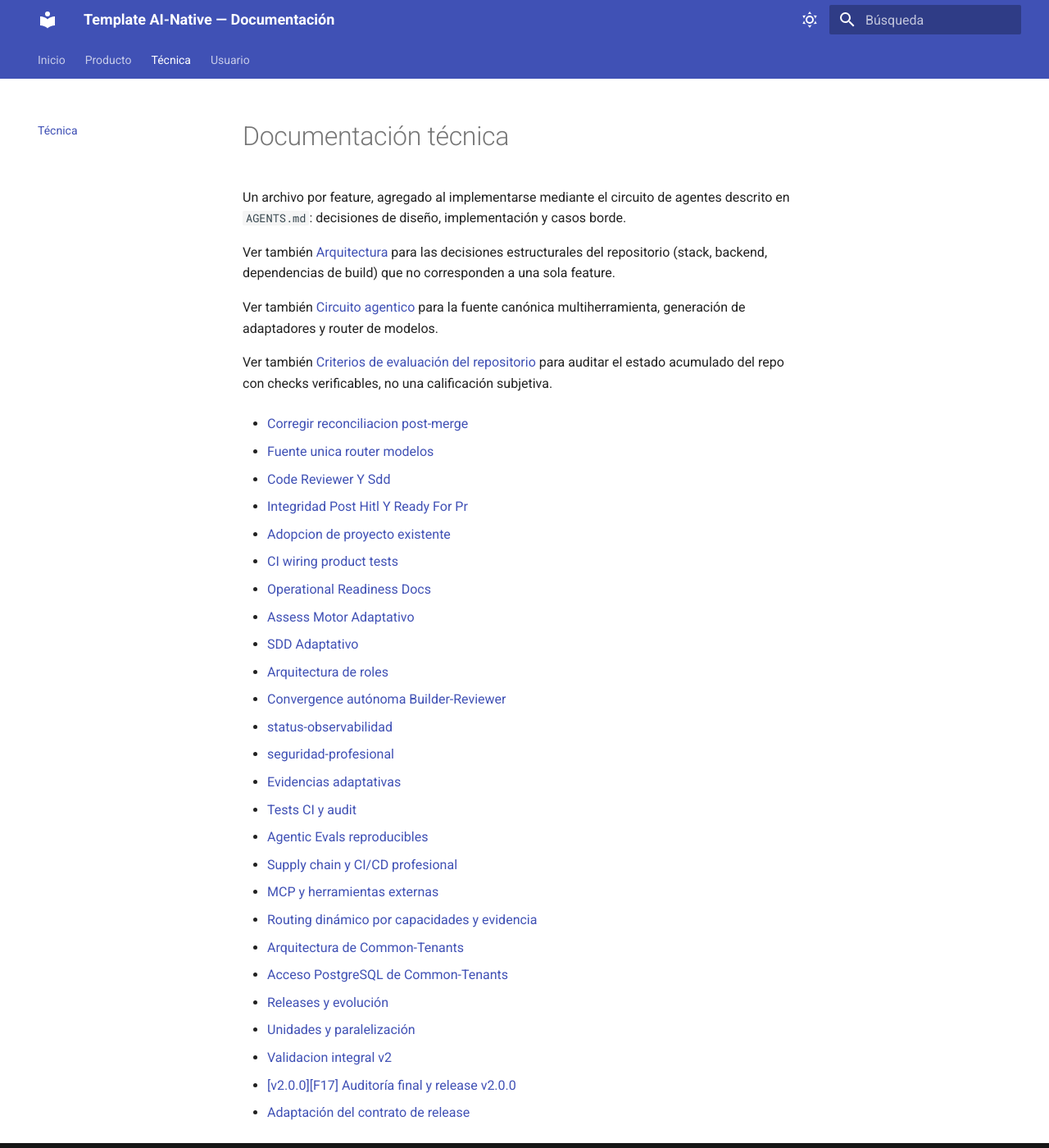
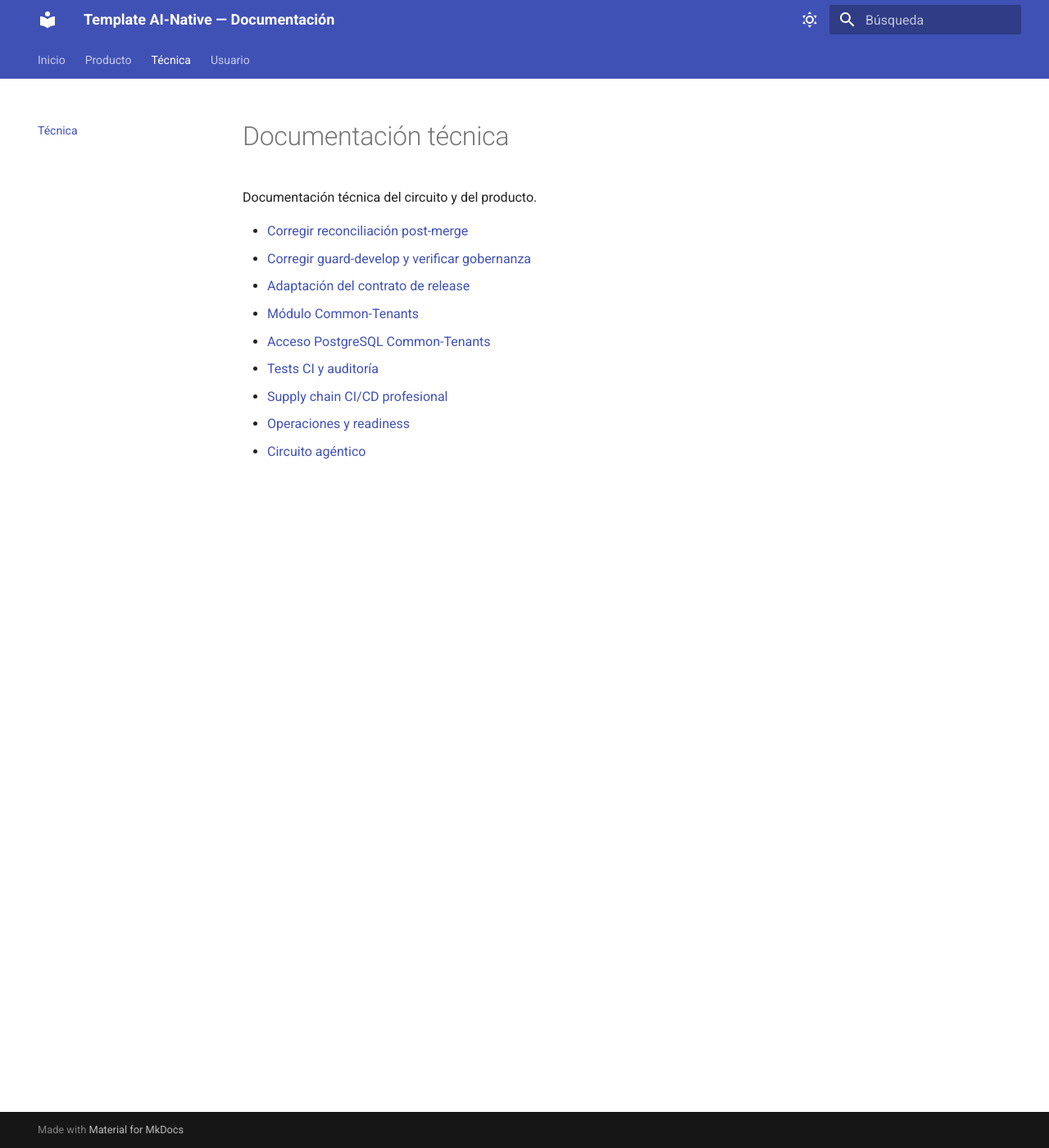
Before and after one commit to jlbellonGmail/gi-common-tenants, an MkDocs documentation site: the page built from docs/tecnica/index.md, in a window 1280 px wide and 1400 px high. Shown: the whole window at 82% size. Built offline with MkDocs 1.6.1 and Material for MkDocs 9.7.7, drawn with Linux system fonts in a browser that asks for light colours.

Commit message:
docs: documentar operación del guard

```diff
--- a/docs/tecnica/index.md
+++ b/docs/tecnica/index.md
@@ -1,47 +1,15 @@
 # Documentación técnica
 
-Un archivo por feature, agregado al implementarse mediante el circuito
-de agentes descrito en `AGENTS.md`: decisiones de diseño, implementación
-y casos borde.
-
-Ver también [Arquitectura](arquitectura.md) para las decisiones
-estructurales del repositorio (stack, backend, dependencias de build)
-que no corresponden a una sola feature.
-
-Ver también [Circuito agentico](circuito-agentico.md) para la fuente
-canónica multiherramienta, generación de adaptadores y router de modelos.
-
-Ver también [Criterios de evaluación del repositorio](criterios-evaluacion-repo.md)
-para auditar el estado acumulado del repo con checks verificables, no una
-calificación subjetiva.
+Documentación técnica del circuito y del producto.
 
 <!-- FEATURE_LINKS_START -->
-- [Corregir reconciliacion post-merge](post-merge-reconciliation.md)
-
-- [Fuente unica router modelos](fuente-unica-router-modelos.md)
-- [Code Reviewer Y Sdd](code-reviewer-y-sdd.md)
-- [Integridad Post Hitl Y Ready For Pr](integridad-post-hitl-y-ready-for-pr.md)
-- [Adopcion de proyecto existente](adopcion-proyecto-existente.md)
-- [CI wiring product tests](ci-wiring-product-tests.md)
-- [Operational Readiness Docs](operational-readiness-docs.md)
-- [Assess Motor Adaptativo](assess-motor-adaptativo.md)
-- [SDD Adaptativo](sdd-adaptativo.md)
-- [Arquitectura de roles](arquitectura-roles.md)
-- [Convergence autónoma Builder-Reviewer](convergence.md)
-- [status-observabilidad](status-observabilidad.md)
-- [seguridad-profesional](seguridad-profesional.md)
-- [Evidencias adaptativas](evidencias-adaptativas.md)
-- [Tests CI y audit](tests-ci-audit.md)
-- [Agentic Evals reproducibles](agentic-evals.md)
-- [Supply chain y CI/CD profesional](supply-chain-cicd.md)
-- [MCP y herramientas externas](mcp-herramientas.md)
-- [Routing dinámico por capacidades y evidencia](routing-dinamico.md)
-- [Arquitectura de Common-Tenants](tenants-module.md)
-- [Acceso PostgreSQL de Common-Tenants](tenants-db-access.md)
-- [Releases y evolución](releases-evolucion.md)
-- [Unidades y paralelización](unidades-paralelizacion.md)
-- [Validacion integral v2](validacion-integral-v2.md)
-- [[v2.0.0][F17] Auditoría final y release v2.0.0](auditoria-release-v2.md)
+- [Corregir reconciliación post-merge](post-merge-reconciliation.md)
+- [Corregir guard-develop y verificar gobernanza](governance-guard-fix.md)
 - [Adaptación del contrato de release](release-contract-adaptation.md)
-
+- [Módulo Common-Tenants](tenants-module.md)
+- [Acceso PostgreSQL Common-Tenants](tenants-db-access.md)
+- [Tests CI y auditoría](tests-ci-audit.md)
+- [Supply chain CI/CD profesional](supply-chain-cicd.md)
+- [Operaciones y readiness](operational-readiness-docs.md)
+- [Circuito agéntico](circuito-agentico.md)
 <!-- FEATURE_LINKS_END -->
```
Also changed, not shown: docs/usuario/governance-guard-fix.md (added, +7 -0 lines), docs/usuario/index.md (+8 -33 lines).
